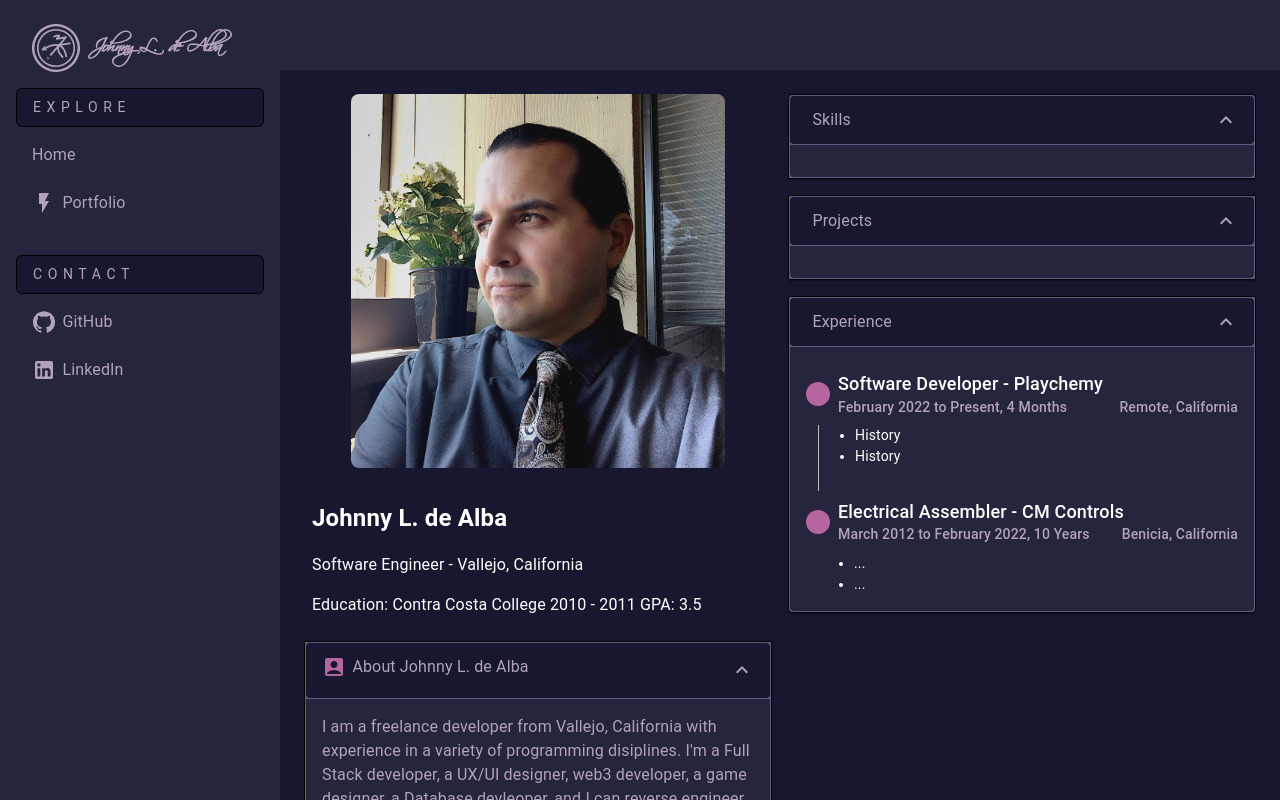
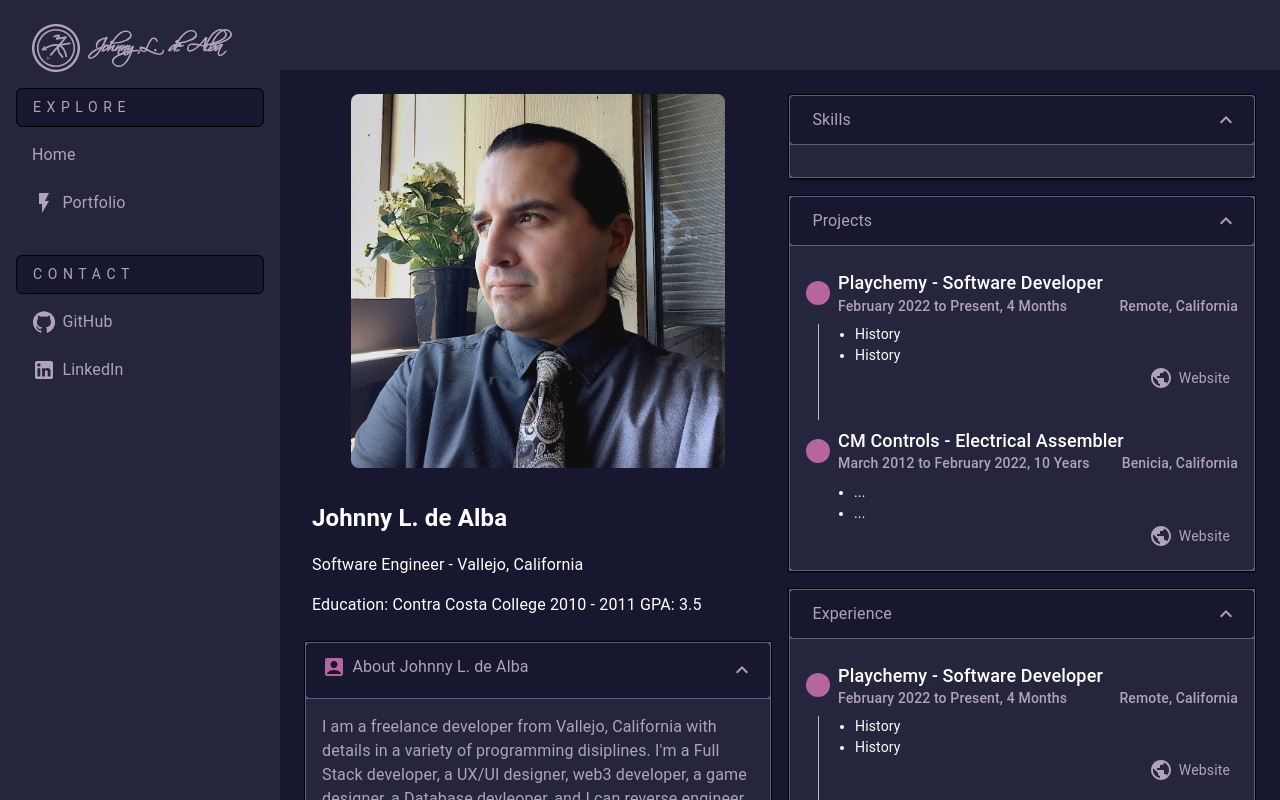
Before and after one commit to JohnnyLdeAlba/portfolio, a React (Create React App) app: page / in a window 1280 px wide. Shown: the top 800 px of the page. Built offline with nearby package versions, Linux system fonts and the light colour scheme.

Commit message:
Added experience module to handle both work and project history.

```diff
--- /dev/null
+++ b/src/com/Experience.tsx
@@ -0,0 +1,298 @@
+import React from 'react';
+
+import {styled} from '@mui/material/styles';
+
+import Box from '@mui/material/Box';
+import Link from '@mui/material/Link';
+
+import Stepper from '@mui/material/Stepper';
+import Step from '@mui/material/Step';
+import StepLabel from '@mui/material/StepLabel';
+import StepContent from '@mui/material/StepContent';
+
+import GitHubIcon from '@mui/icons-material/GitHub';
+import LinkedInIcon from '@mui/icons-material/LinkedIn';
+
+import AccountBoxIcon from '@mui/icons-material/AccountBox';
+import FlashOnIcon from '@mui/icons-material/FlashOn';
+import LanguageIcon from '@mui/icons-material/Language';
+import PublicIcon from '@mui/icons-material/Public';
+
+import getConfig from '../config';
+
+class t_job {
+
+  title:string;
+  company:string;
+  date:string;
+  location:string;
+  details:Array<string>;
+  websiteURL:string | null
+  gitHubURL:string | null
+
+  constructor() {
+
+    this.title = '';
+    this.company = '';
+    this.date = '';
+    this.location = '';
+    this.details = [];
+    this.websiteURL = null;
+    this.gitHubURL = null;
+  }
+}
+
+export function createJob(
+  title:string,
+  company:string,
+  date:string,
+  location:string,
+  details:Array<string>,
+  websiteURL:string | null
+) {
+
+  const job = new t_job();
+
+  job.title = `${company} - ${title}`;
+  job.company = company;
+  job.date = date;
+  job.location = location;
+  job.details = details;
+  job.websiteURL = websiteURL;
+
+  return job;
+}
+
+function Details(props:{list:Array<string>}) {
+
+  const List = styled('ul')({
+    margin: '0 16px',
+    padding: 0,
+    fontSize: '14px'
+  });
+
+  return (
+    <List>
+      { props.list.map((item, index) => {
+          return (<li>{item}</li>);
+      }) }
+    </List>
+  );
+}
+
+function IconWrapper(props:{children:React.ReactNode}) {
+
+  const IconWrapper = styled(Box)({
+    marginRight: '0.4em'
+  });
+
+  return <IconWrapper>{props.children}</IconWrapper>;
+}
+
+/*
+export function WorkHistory(props:{
+  list:Array<t_job>,
+  children?:React.ReactNode
+}) {
+
+  const config = getConfig();
+  const style = {
+
+    job: {
+      '.MuiStepIcon-text': {
+        fill: config.palette.icon
+      }
+    },
+
+    content: {color: config.palette.text}
+  };
+
+  const Company = styled(Box)({
+    fontSize: '18px',
+    color: config.palette.text
+  });
+
+  const SubHeader = styled(Box)({
+    display: 'flex',
+    flexDirection: 'row',
+    color: config.palette.link
+  });
+
+  const Date = styled(Box)({
+    flex: 1
+  });
+
+  const Location = Box;
+
+  const Website = styled(Box)({
+    display: 'flex',
+    flexDirection: 'row',
+    justifyContent: 'right',
+    fontSize: '14px',
+    color: config.palette.link
+  });
+
+  const WebsiteURL = styled('a')({
+    display: 'block',
+    marginTop: '2px',
+
+    ':link': {
+      color: config.palette.link,
+      textDecoration: 'none'
+    },
+
+    ':visited': {
+      color: config.palette.link,
+      textDecoration: 'none'
+    }
+  });
+
+  return (
+    <Stepper orientation="vertical">
+
+    { props.list.map((item, index) => {
+
+        return (
+          <Step key={index} active expanded sx={style.job}>
+            <StepLabel>
+              <Company>{item.title} - {item.company}</Company>
+              <SubHeader>
+                <Date>{item.date}</Date>
+                <Location>{item.location}</Location>
+              </SubHeader>
+            </StepLabel>
+            <StepContent sx={style.content}>
+              <Details list={item.details} />
+
+              { item.websiteURL ?
+                <Website>
+                  <IconWrapper><PublicIcon /></IconWrapper>
+                  <WebsiteURL href={item.websiteURL}>Website</WebsiteURL>
+                </Website> : null
+              }
+
+          </StepContent>
+        </Step>
+      );
+    }) }
+
+    </Stepper>
+  );
+}
+*/
+
+function Links(props:{websiteURL:string | null, gitHubURL:string | null}) {
+
+  const config = getConfig();
+
+  const websiteURL = props.websiteURL ? props.websiteURL : null;
+  const gitHubURL = props.gitHubURL ? props.gitHubURL : null;
+
+  if (websiteURL == null && gitHubURL == null)
+    return null;
+
+  const Website = styled(Box)({
+    display: 'flex',
+    flexDirection: 'row',
+    justifyContent: 'right',
+    fontSize: '14px',
+    color: config.palette.link
+  });
+
+  const GitHubURL = styled('a')({
+    display: 'block',
+    marginTop: '2px',
+
+    ':link': {
+      color: config.palette.link,
+      textDecoration: 'none'
+    },
+
+    ':visited': {
+      color: config.palette.link,
+      textDecoration: 'none'
+    }
+  });
+
+  const marginRight = gitHubURL ? '1.2em' : 0;
+
+  const WebsiteURL = styled(GitHubURL)({
+    marginRight: marginRight
+  });
+
+  return (
+    <Website>
+
+      { websiteURL ?
+        <><IconWrapper><PublicIcon /></IconWrapper>
+        <WebsiteURL href={websiteURL}>Website</WebsiteURL></> : null
+      }
+
+      { gitHubURL ?
+        <><IconWrapper><GitHubIcon /></IconWrapper>
+        <GitHubURL href={gitHubURL}>GitHub</GitHubURL></> : null
+      }
+
+    </Website>
+  );
+}
+
+export function WorkHistory(props:{
+  list:Array<t_job>,
+  children?:React.ReactNode
+}) {
+
+  const config = getConfig();
+  const style = {
+
+    job: {
+      '.MuiStepIcon-text': {
+        fill: config.palette.icon
+      }
+    },
+
+    content: {color: config.palette.text}
+  };
+
+  const Company = styled(Box)({
+    fontSize: '18px',
+    color: config.palette.text
+  });
+
+  const SubHeader = styled(Box)({
+    display: 'flex',
+    flexDirection: 'row',
+    color: config.palette.link
+  });
+
+  const Date = styled(Box)({
+    flex: 1
+  });
+
+  const Location = Box;
+
+  return (
+    <Stepper orientation="vertical">
+
+    { props.list.map((item, index) => {
+
+        return (
+          <Step key={index} active expanded sx={style.job}>
+            <StepLabel>
+              <Company>{item.title}</Company>
+              <SubHeader>
+                <Date>{item.date}</Date>
+                <Location>{item.location}</Location>
+              </SubHeader>
+            </StepLabel>
+            <StepContent sx={style.content}>
+              <Details list={item.details} />
+              <Links websiteURL={item.websiteURL} gitHubURL={item.gitHubURL} />
+          </StepContent>
+        </Step>
+      );
+    }) }
+
+    </Stepper>
+  );
+}
--- a/src/index.tsx
+++ b/src/index.tsx
@@ -42,6 +42,7 @@ import getConfig from './config';
 import {getController} from './context';
 import theme from './theme';
 
+import {WorkHistory, createJob} from './com/Experience';
 import Layout from './com/Layout';
 
 
@@ -93,7 +94,6 @@ function Card(props: {
 }) {
 
   const title = props.title ? props.title : '';
-
   const config = getConfig();
 
   const IconWrapper = styled(Box)({
@@ -313,7 +313,7 @@ function ProjectLinks(props: {websiteURL?:string, gitHubURL?:string}) {
   return (
     <Card icon={<LanguageIcon />} title="External Links">
       {websiteURL ? <LinkItem icon={<PublicIcon />} href={websiteURL}>{websiteURL}</LinkItem> : null}
-      {gitHubURL ? <LinkItem icon={<PublicIcon />} href={gitHubURL}>{gitHubURL}</LinkItem> : null}
+      {gitHubURL ? <LinkItem icon={<GitHubIcon />} href={gitHubURL}>{gitHubURL}</LinkItem> : null}
     </Card>
   );
 }
@@ -373,119 +373,6 @@ function Portfolio() {
   );
 }
 
-class t_job {
-
-  title:string;
-  company:string;
-  date:string;
-  location:string;
-  experience:Array<string>;
-
-  constructor() {
-
-    this.title = '';
-    this.company = '';
-    this.date = '';
-    this.location = '';
-    this.experience = [];
-  }
-}
-
-function createJob(
-  title:string,
-  company:string,
-  date:string,
-  location:string,
-  experience:Array<string>
-) {
-
-  const job = new t_job();
-
-  job.title = title;
-  job.company = company;
-  job.date = date;
-  job.location = location;
-  job.experience = experience;
-
-  return job;
-}
-
-function Experience(props:{list:Array<string>}) {
-
-  const List = styled('ul')({
-    margin: '0 16px',
-    padding: 0,
-    fontSize: '14px'
-  });
-
-  return (
-    <List>
-      { props.list.map((item, index) => {
-        return (<li>{item}</li>);
-      }) }
-    </List>
-  );
-}
-
-function WorkHistory(props:{
-  list:Array<t_job>,
-  children?:React.ReactNode
-}) {
-
-  const config = getConfig();
-
-  const style = {
-
-    job: {
-      '.MuiStepIcon-text': {fill: config.palette.icon}
-    },
-
-    content: {color: config.palette.text}
-  };
-
-  const Company = styled(Box)({
-    fontSize: '18px',
-    color: config.palette.text
-  });
-
-  const SubHeader = styled(Box)({
-    display: 'flex',
-    flexDirection: 'row',
-    color: config.palette.link
-  });
-
-  const Date = styled(Box)({
-    flex: 1
-  });
-
-  const Location = Box;
-
-  // Details
-
-  return (
-    <Stepper orientation="vertical">
-
-    { props.list.map((item, index) => {
-      return (
-        <Step key={index} active expanded sx={style.job}>
-          <StepLabel>
-            <Company>{item.title} - {item.company}</Company>
-            <SubHeader>
-              <Date>{item.date}</Date>
-              <Location>{item.location}</Location>
-            </SubHeader>
-          </StepLabel>
-          <StepContent sx={style.content}>
-            <Experience list={item.experience} />
-          </StepContent>
-        </Step>
-      );
-    }) }
-
-    </Stepper>
-  );
-}
-
 function Index() {
 
   const config = getConfig();
@@ -500,7 +387,8 @@ function Index() {
     [
       "History",
       "History"
-    ]
+    ],
+    "https://playchemy.com"
   ));
 
   list.push(createJob(
@@ -511,7 +399,8 @@ function Index() {
     [
       "...",
       "..."
-    ]
+    ],
+    "http://cmcontrols.com"
   ));
 
   return (
@@ -522,13 +411,15 @@ function Index() {
           <Headline />
          <Card icon={<AccountBoxIcon />} title="About Johnny L. de Alba">
 
-I am a freelance developer from Vallejo, California with experience in a variety of programming disiplines. I'm a Full Stack developer, a UX/UI designer, web3 developer, a game designer, a Database devleoper, and I can reverse engineer software from a variety of different platforms.
+I am a freelance developer from Vallejo, California with details in a variety of programming disiplines. I'm a Full Stack developer, a UX/UI designer, web3 developer, a game designer, a Database devleoper, and I can reverse engineer software from a variety of different platforms.
 
          </Card>
         </Column>
         <Column>
           <Card title="Skills" />
-          <Card title="Projects" />
+          <Card title="Projects">
+            <WorkHistory list={list} />
+          </Card>
           <Card title="Experience">
             <WorkHistory list={list} />
           </Card>
@@ -538,7 +429,6 @@ I am a freelance developer from Vallejo, California with experience in a variety
     </Layout>
   );
 }
-
 
 root.render(
   <React.StrictMode>
```
